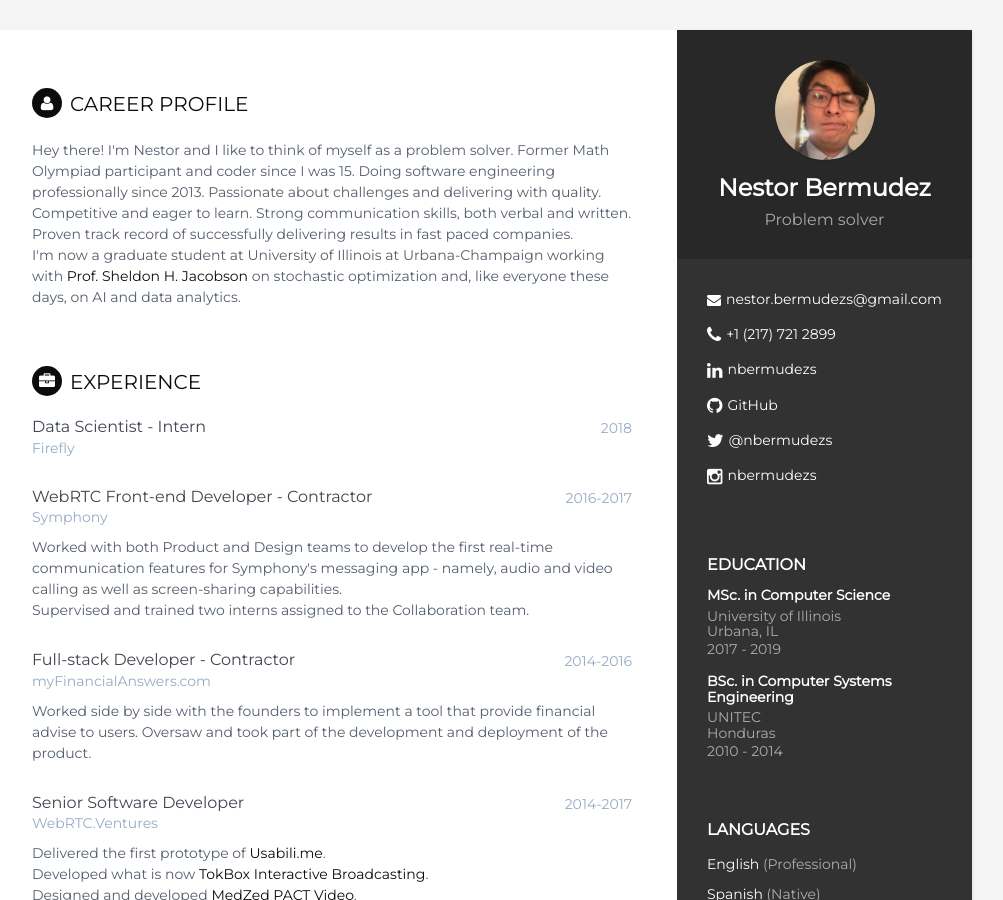
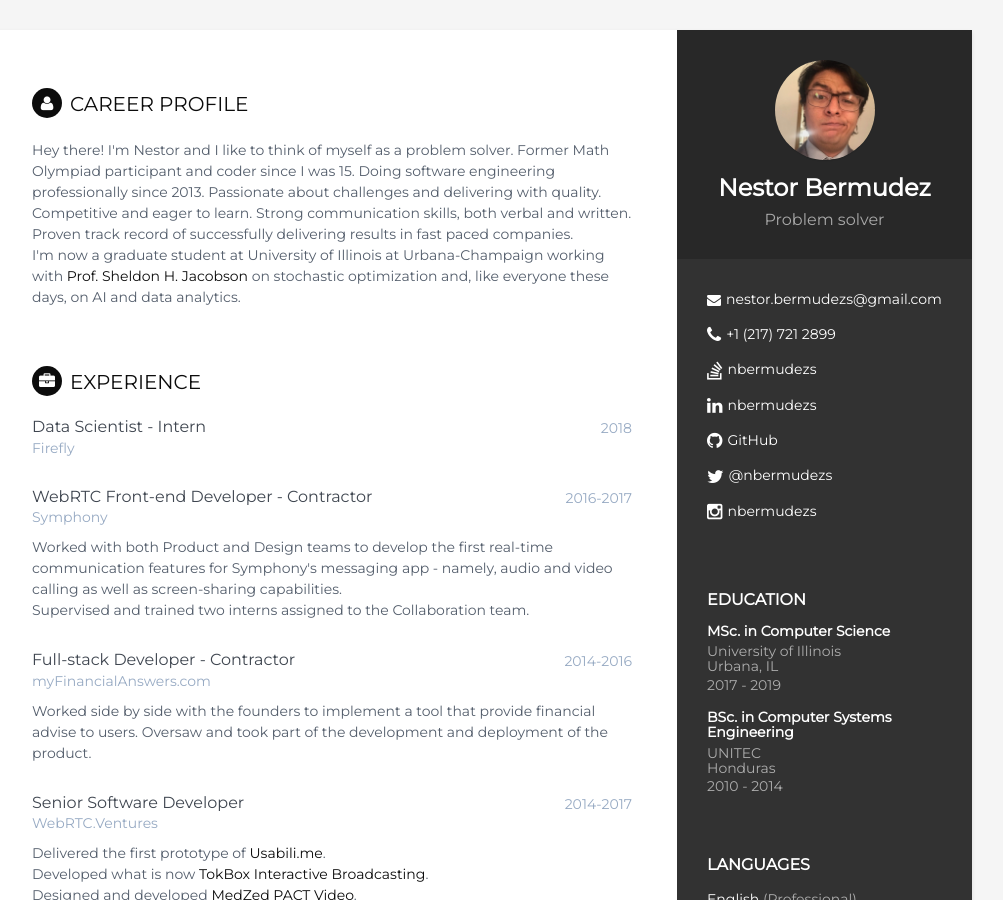
Before and after one commit to nbermudezs/blog, a Jekyll site: the page built from cv.md, in a window 1280 px wide and 900 px high. Shown: the whole window, without its empty margins (168-1171 px from the left). Built offline with Jekyll 4.4.1, drawn with Linux system fonts in a browser that asks for light colours.

Commit message:
Add stack-overflow link

```diff
--- a/_config.yml
+++ b/_config.yml
@@ -50,6 +50,7 @@ linkedin: nbermudezs
 github: nbermudezs
 twitter: '@nbermudezs'
 instagram: nbermudezs
+stack: nbermudezs
 #Update all the sections by editing the files inside _data folder.
 
 # uncomment the next line, if you want the education section displayed in main instead of the sidebar
--- a/_includes/sidebar.html
+++ b/_includes/sidebar.html
@@ -34,6 +34,10 @@
            <li class="website"><i class="fa fa-globe"></i><a href="http://{{site.website}}" target="_blank">{{site.website}}</a></li>
            {% endif %}
 
+           {% if site.stack %}
+           <li class="stack"><i class="fa fa-stack-overflow"></i><a href="https://stackoverflow.com/users/3684203/nbermudezs" target="_blank">{{site.stack}}</a></li>
+           {% endif %}
+
            {% if site.linkedin %}
            <li class="linkedin"><i class="fa fa-linkedin"></i><a href="https://linkedin.com/in/{{site.linkedin}}" target="_blank">{{site.linkedin}}</a></li>
            {% endif %}
```
